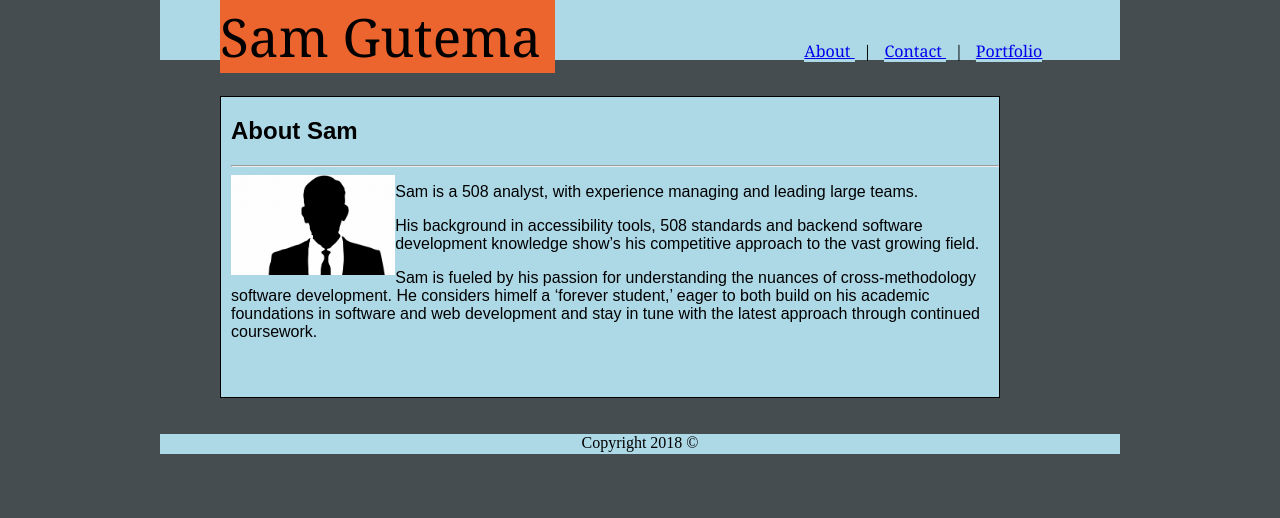
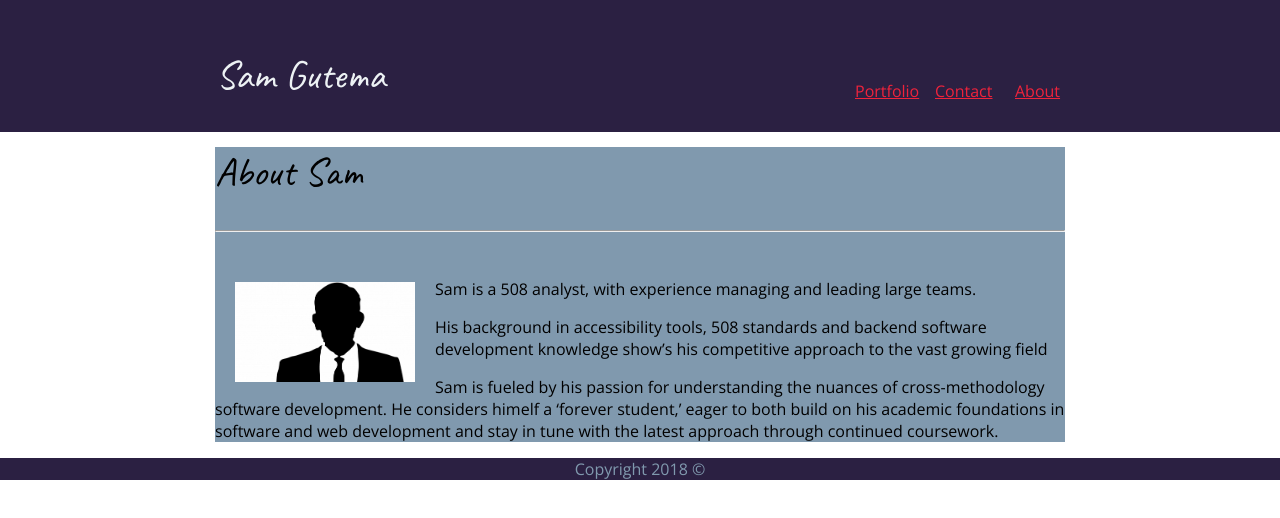
Before and after one commit to samgutema/Basic-Portfolio, a plain HTML site: page index.html in a window 1280 px wide. Drawn offline with nearby package versions, Linux system fonts and the light colour scheme.

Commit message:
new design 1

```diff
--- a/Assets/CSS/style.css
+++ b/Assets/CSS/style.css
@@ -1,123 +1,108 @@
-html {
-    width:960px;
-    margin:0 auto;
+/* color palette
+#2B2042 - dark blue
+#8099AE - light blue
+#EDF2F4 - blue/white
+#EF233C - red
+ */
+
+
+ html {
+    box-sizing: border-box;
 }
 
-ul, a {
-   background-color: lightblue;
-    height:60px;
-    width:960px;
-    font-family: 'Georgia', Times, Times New Roman, serif ;
+ header,footer {
+    background: #2B2042;
+    color: #8099AE;
+
+
 
 
 }
 
-.pimg:hover {
-    background-color: lightblue;
-    height: 0px;
-    width:0px;
-    border-bottom:2px solid red ;
+header {
+    color:#EDF2F4;
 
 
 }
 
-.pimg {
-    background-color:lightblue;
-    color:lightblue;
+section h2, {
+    color:#EDF2F4;
+    margin:0;
 }
 
-
-a:hover {
-    background-color:red;
+h2 {
+    font-size: 40px;
+    margin-top: 0;
 }
 
-ul {
-    list-style-type: none;
-    margin: 0;
-    padding: 0;
+h1 {
+    font-size: 40px;
+    float:left;
+    margin-left: 1px;
+    margin-top: 50px;
+
 }
 
-li {
-    display: inline;
-}
-
-#name {
-    font-size: 53px;
-    background-color: rgb(236, 100, 46);
-    margin-left: 60px;
-    font-family: 'Georgia', Times, Times New Roman, serif;
-}
-
-#img1 {
-    height:100px;
-    width: 110x;
-    float:left;
+h1, h2 {
+    font-family: 'Caveat', cursive;
+    font-weight: 400;
 }
 
 body {
-    background: rgb(70, 77, 80);
-    width: 960px;
+    font-family: 'Open Sans', sans-serif;
     margin:0;
-}
-
-#about {
-    background-color: lightblue;
-    height: 300px;
-    width: 80%;
-    margin-left: 60px;
-    border: solid black 1px;
-    padding-left: 10px;
-    font-family: 'Arial', 'Helvetica Neue', Helvetica, sans-serif;
-}
-
-footer {
-    background-color: lightblue;
-    height:20px;
-    width:960px;
-}
-
-#contact {
-    background-color: lightblue;
-    height: 300px;
-    width: 80%;
-    margin-left: 60px;
-    border: solid black 1px;
-    padding-left: 10px;
-}
-
-
-#input1 {
-
-    width:300px;
-}
-
-#input2 {
-
-    width:300px;
-}
-
-#input3 {
-    height: 80px;
-    width:300px;
-}
-
-#submit {
-    background-color: rgb(236, 100, 46);
-    color: black;
+    height: 100%;
 
 
 }
 
+.content-wrap {
+    max-width: 950px;
+    overflow: auto;
+    width: 850px;
+    margin: 0 auto;
+    background: #2B2042;
+
+}
+
+a {
+    color: #EF233C;
+}
+
+.page-nav a {
+   /*     display: inline-block; */
+
+
+    width: 180px;
+    margin-right: -160px;
+    float: right;
+    margin-top: 50px;
+    padding: 30px;
 
 
 
+}
 
-#portfolio {
-    background-color: lightblue;
-    height: 300px;
-    width: 80%;
-    margin-left: 60px;
-    border: solid black 1px;
-    padding-left: 10px;
+.img1 {
+    float: left;
+    height: 100px;
+    width: 180px;
+    margin-left: 20px;
+    margin-right: 20px;
+    margin-top: 20px;
+}
+
+.body-content {
+    background-color: #8099AE;
+    width: 850px;
+    margin: 0 auto;
+    margin-top: 15px;
 
 }
+
+.footer-wrap {
+    text-align: center;
+    background: #2B2042;
+
+
+}
--- a/index.html
+++ b/index.html
@@ -4,68 +4,59 @@
         <title>
             About Page
         </title>
-
+        <link href="https://fonts.googleapis.com/css?family=Caveat|Open+Sans:400,700" rel="stylesheet">
         <link rel="stylesheet" type="text/css" href="assets/css/style.css" />
 
     </head>
 
+    <body>
+
         <header>
 
+            <div class="content-wrap">
+
+                <h1>Sam Gutema</h1>
+
+                <div class="page-nav">
                     <nav>
-            <ul>
-                <li id="name"> Sam Gutema  </li>
-                &nbsp; &nbsp; &nbsp; &nbsp; &nbsp; &nbsp; &nbsp;
-                &nbsp; &nbsp; &nbsp; &nbsp; &nbsp; &nbsp; &nbsp;
-                &nbsp; &nbsp; &nbsp; &nbsp; &nbsp; &nbsp; &nbsp;
-                &nbsp; &nbsp; &nbsp; &nbsp; &nbsp; &nbsp; &nbsp;
-                &nbsp; &nbsp;
+                        <a href="index.html"> About </a>
+                        <a href="contact.html"> Contact </a>
+                        <a href="portfolio.html"> Portfolio </a>
 
+                    </nav>
+                </div>
 
-
-               <li> <a href="index.html"> About </a> </li>
-               &nbsp; | &nbsp;
-               <li> <a href="contact.html"> Contact </a> </li>
-               &nbsp; | &nbsp;
-               <li> <a href="portfolio.html"> Portfolio </a> </li>
-            </ul>
-        </nav>
+            </div>
 
 
         </header>
 
 
+        <main>
+            <section class="body-content">
+                <h2> About Sam </h2>
 
-    <br><br>
+                <hr>
+                <br>
 
-    <body>
+                <img class="img1" src="assets/images/avatar.png" title="profile picture" alt="profile picture">
 
-
-
-        <section id="about">
-
-            <header> <h2> About Sam </h2> </header>
-    <hr>
-            <img id="img1" src="assets/images/avatar.png" title="profile picture" alt="profile picture">
-
-            <p>
-                Sam is a 508 analyst, with experience managing and leading large teams.
-            <p> His background in accessibility tools, 508 standards and backend software development knowledge show’s his competitive approach to the vast growing field.
-            </p>
-
-            <p> Sam is fueled by his passion for understanding the nuances of cross-methodology software development. He considers himelf a ‘forever student,’ eager to both build on his academic foundations in software and web development and stay in tune with the latest approach through continued coursework.
-             </p>
-
-
+                <p>Sam is a 508 analyst, with experience managing and leading large teams.</p>
+                <p>His background in accessibility tools, 508 standards and backend software
+                    development knowledge show’s his competitive approach to the vast growing field </p>
+                <p>Sam is fueled by his passion for understanding the nuances of cross-methodology software development.
+                    He considers himelf a ‘forever student,’ eager to both build on his academic foundations in
+                    software and web development and stay in tune with the latest approach through continued coursework. </p>
                 </p>
             </section>
+        </main>
 
+        <div class="footer-wrap">
+
+            <footer>
+                    Copyright 2018 &copy;
+            </footer>
+        </div>
 
     </body>
-
-    <br><br>
-    <footer>
-       <center> Copyright 2018 &copy; </center>
-    </footer>
-
-
 </html>
```
Lines whose indentation alone changed are shown as unchanged.
